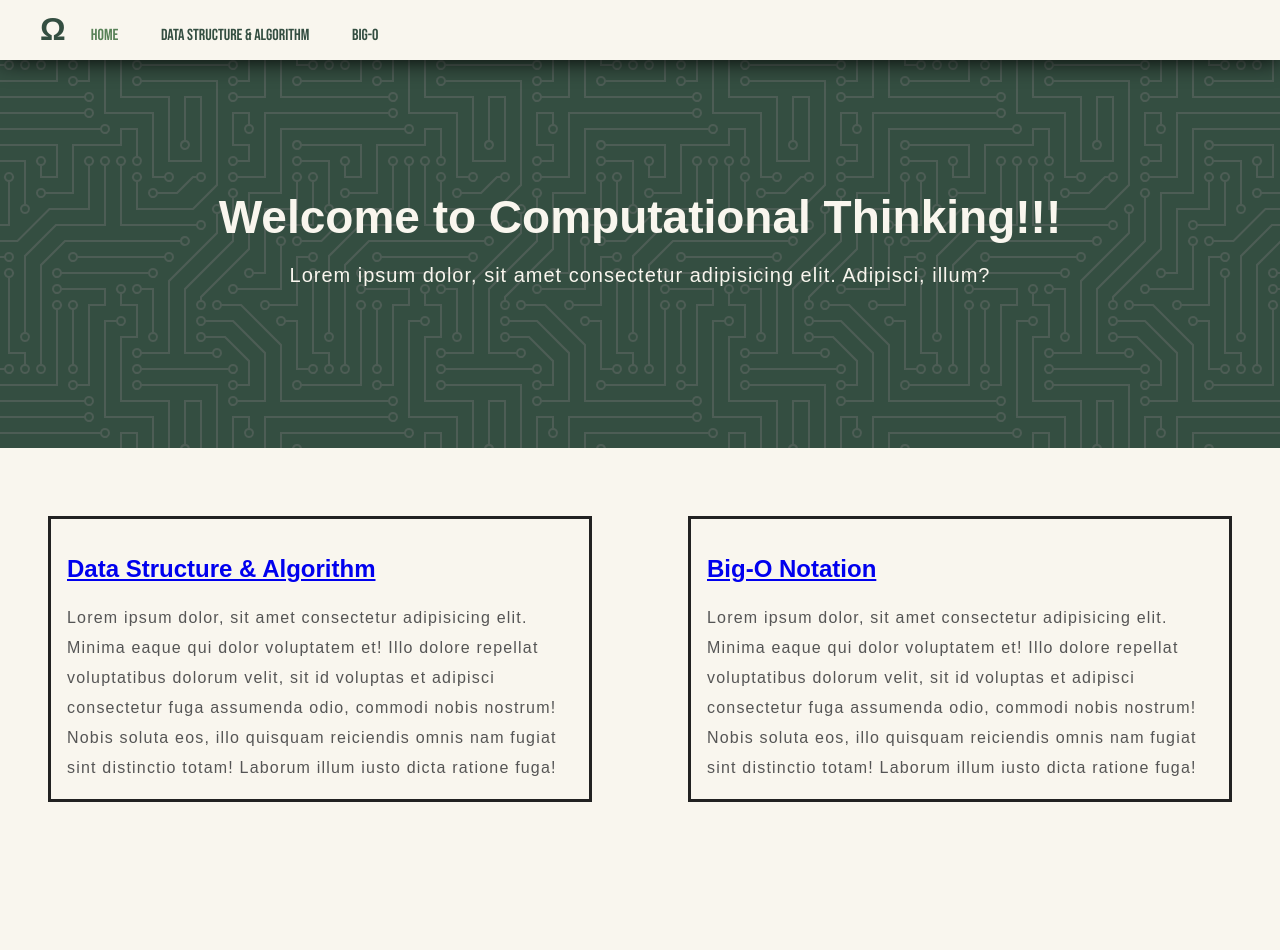
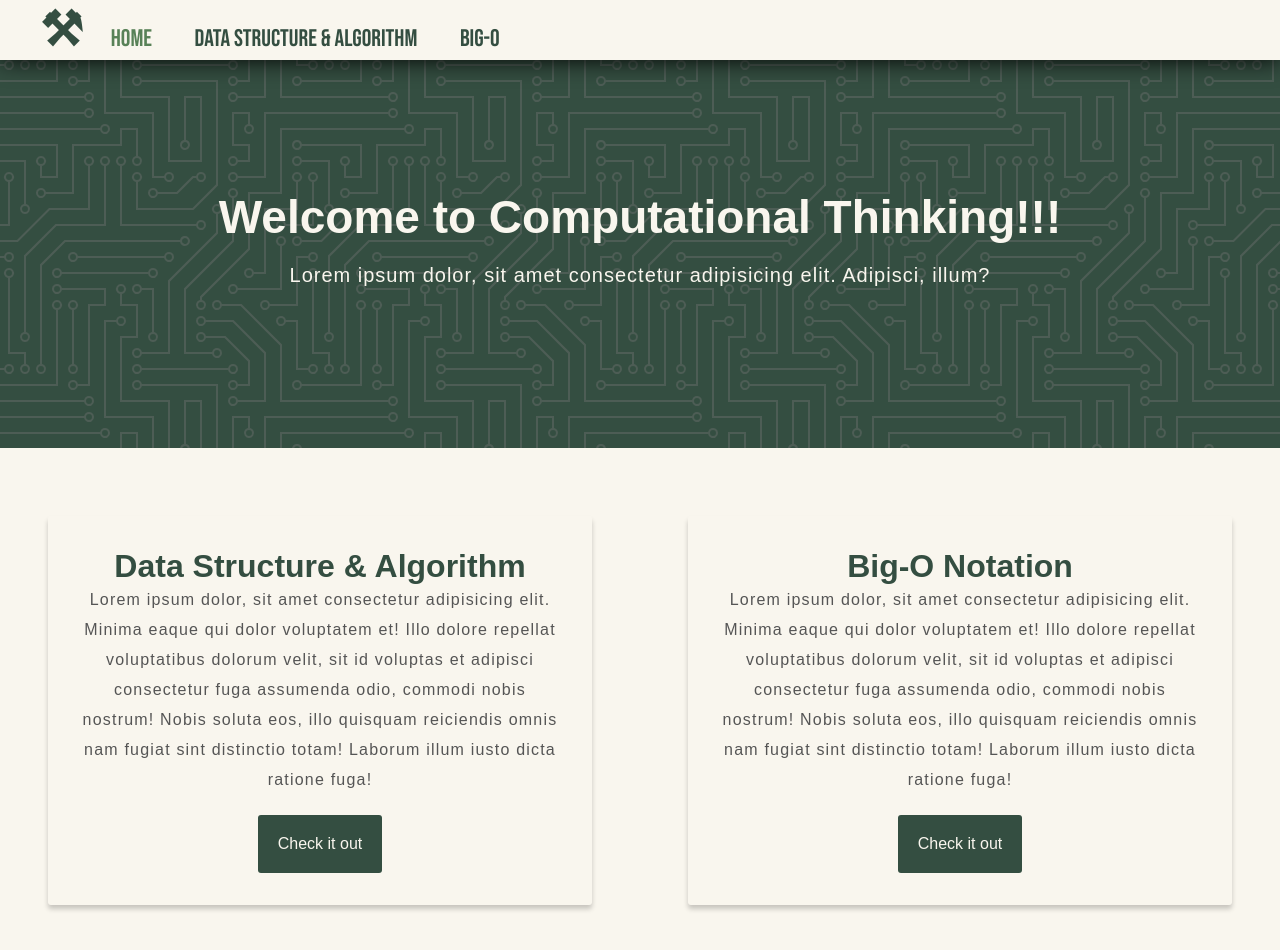
Before and after one commit to upluke/computational_thinking, a website: page packages/proto/public/index.html in a window 1280 px wide. Before the commit the page ends 900 px from the top, so only its background shows below. Drawn offline with Linux system fonts and the light colour scheme.

Commit message:
added buttons

```diff
--- a/packages/proto/public/index.html
+++ b/packages/proto/public/index.html
@@ -12,7 +12,7 @@
       <nav class="nav">
         <div class="container">
           <h1 class="logo">
-            <a href="#"> Ω </a>
+            <a href="#"> ⚒ </a>
           </h1>
           <ul>
             <li class="active"><a href="#">Home</a></li>
@@ -47,6 +47,8 @@
             omnis nam fugiat sint distinctio totam! Laborum illum iusto dicta
             ratione fuga!
           </p>
+          <a href="dsalgo.html"><button class="button" role="button">Check it out</button></a>
+
         </div>
         <!-- Content2 -->
         <div class="content">
@@ -59,6 +61,8 @@
             omnis nam fugiat sint distinctio totam! Laborum illum iusto dicta
             ratione fuga!
           </p>
+          <a href="dsalgo.html"><button class="button" role="button">Check it out</button></a>
+
         </div>
     </main>
 
--- a/packages/proto/public/style.css
+++ b/packages/proto/public/style.css
@@ -34,7 +34,7 @@ header * {
 .logo a {
   color: #344e41;
   text-decoration: none;
-  font-size: xx-large;
+  font-size: xxx-large;
   margin-left: 40px;
 }
 header li {
@@ -43,6 +43,7 @@ header li {
 
 header li a {
   color: #344e41;
+  font-size: x-large;
   text-decoration: none;
 }
 
@@ -72,6 +73,7 @@ header li.active a {
   margin-top: 3rem;
   margin-bottom: 20px;
   color: #f9f6ee;
+  z-index: -2;
 }
 
 .hero h1 {
@@ -90,12 +92,16 @@ header li.active a {
 
 .content {
   margin: 3rem;
-  padding: 1rem;
-  border: solid;
+  padding: 2rem;
+  box-shadow: 0 4px 5px rgba(0, 0, 0, 0.2);
+  border-radius: 3px;
+  text-align: center;
 }
 
-.content h2 {
-  font-size: 150%;
+.content h2 a {
+  color: #344e41;
+  font-size: 2rem;
+  text-decoration: none;
   margin: 20px 0;
 }
 
@@ -104,3 +110,21 @@ header li.active a {
   line-height: 30px;
   letter-spacing: 1.2px;
 }
+
+.content button {
+  background-color: #344e41;
+  border: none;
+  color: #f9f6ee;
+  margin-top: 20px;
+  text-align: center;
+  padding: 20px;
+  border-radius: 3px;
+  display: inline-block;
+  font-size: 16px;
+}
+
+.content button:hover {
+  background-color: #588157;
+  cursor: pointer;
+  transition: all 300ms ease;
+}
```
